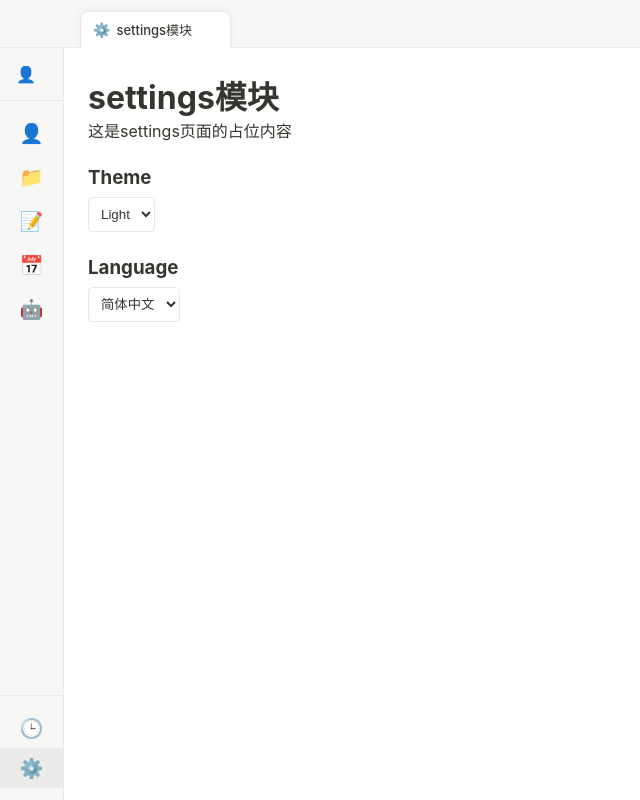
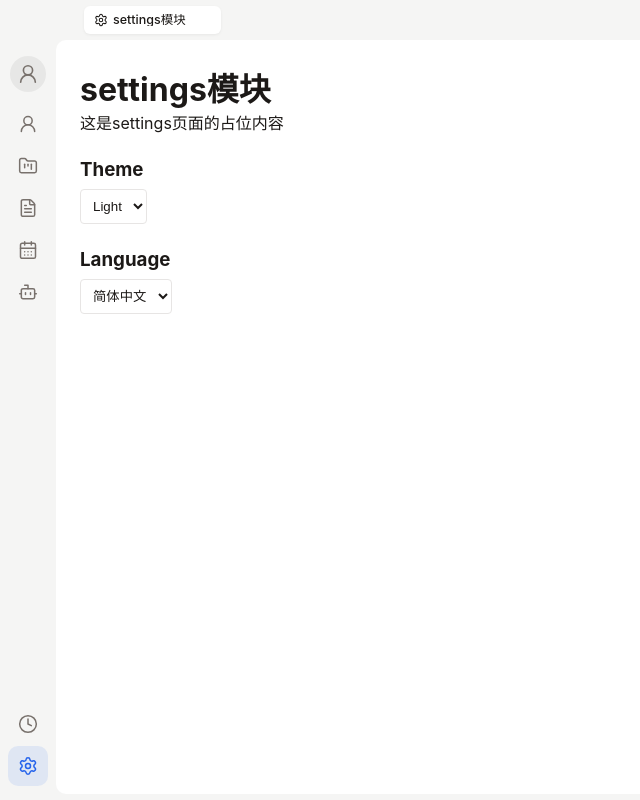
Before and after one commit to cheney-plus/happy-friday, a Vue app: page /settings in a window 1280 px wide. Shown: the whole page, without its empty margins (0-640 px from the left). Built offline with nearby package versions, Linux system fonts and the light colour scheme.

Commit message:
提升样式审美

```diff
--- a/package.json
+++ b/package.json
@@ -12,6 +12,7 @@
   "dependencies": {
     "@tauri-apps/api": "^2",
     "@tauri-apps/plugin-opener": "^2",
+    "lucide-vue-next": "^1.0.0",
     "pinia": "^3.0.4",
     "vue": "^3.5.13",
     "vue-i18n": "^11.4.0",
--- a/src/App.vue
+++ b/src/App.vue
@@ -4,7 +4,9 @@
     <div class="main-body">
       <Sidebar />
       <main class="main-content">
-        <router-view />
+        <div class="content-wrapper">
+          <router-view />
+        </div>
       </main>
     </div>
   </div>
@@ -19,34 +21,32 @@ import { invoke } from '@tauri-apps/api/core';
 import { listen } from '@tauri-apps/api/event';
 import { setI18nLanguage } from '@/i18n';
 import { useRoute } from 'vue-router';
+import type { IconName } from '@/store';
 
 const appStore = useAppStore();
 const tabStore = useTabStore();
 const route = useRoute();
 
-// Sync route changes to tabs
+const allMenus: { key: string; path: string; icon: IconName; i18nKey: string }[] = [
+  { key: 'user', path: '/user', icon: 'UserRound', i18nKey: 'user.title' },
+  { key: 'workspace', path: '/workspace', icon: 'FolderKanban', i18nKey: 'workspace.title' },
+  { key: 'note', path: '/note', icon: 'FileText', i18nKey: 'note.title' },
+  { key: 'schedule', path: '/schedule', icon: 'CalendarDays', i18nKey: 'schedule.title' },
+  { key: 'history', path: '/history', icon: 'Clock', i18nKey: 'history.title' },
+  { key: 'settings', path: '/settings', icon: 'Settings', i18nKey: 'settings.title' },
+  { key: 'friday', path: '/friday', icon: 'Bot', i18nKey: 'friday.title' }
+];
+
 watch(
   () => route.path,
   (newPath) => {
     if (newPath && newPath !== '/') {
-      // Find matching menu config to get title and icon
-      const allMenus = [
-        { key: 'user', path: '/user', icon: '👤', i18nKey: 'user.title' },
-        { key: 'workspace', path: '/workspace', icon: '📁', i18nKey: 'workspace.title' },
-        { key: 'note', path: '/note', icon: '📝', i18nKey: 'note.title' },
-        { key: 'schedule', path: '/schedule', icon: '📅', i18nKey: 'schedule.title' },
-        { key: 'history', path: '/history', icon: '🕒', i18nKey: 'history.title' },
-        { key: 'settings', path: '/settings', icon: '⚙️', i18nKey: 'settings.title' },
-        { key: 'friday', path: '/friday', icon: '🤖', i18nKey: 'friday.title' }
-      ];
-
-      // Simple matching logic based on root path
       const rootPath = '/' + newPath.split('/')[1];
       const menu = allMenus.find(m => m.path === rootPath);
 
       if (menu) {
         tabStore.addTab({
-          id: newPath, // use full path as id so /workspace and /workspace/1 are distinct
+          id: newPath,
           path: newPath,
           i18nKey: menu.i18nKey,
           icon: menu.icon
@@ -58,10 +58,8 @@ watch(
 );
 
 onMounted(async () => {
-  // Only invoke Tauri APIs when running in Tauri context
   if ((window as any).__TAURI_INTERNALS__) {
     try {
-      // Attempt to load config from backend
       const config = await invoke<any>('get_config');
       if (config) {
         if (config.language) {
@@ -98,17 +96,28 @@ onMounted(async () => {
   height: 100vh;
   width: 100vw;
   overflow: hidden;
+  background-color: var(--bg-secondary);
 }
 
 .main-body {
   display: flex;
   flex: 1;
   overflow: hidden;
+  padding: 0 6px 6px 0;
 }
 
 .main-content {
   flex: 1;
+  overflow: hidden;
+  display: flex;
+  flex-direction: column;
+}
+
+.content-wrapper {
+  flex: 1;
   overflow-y: auto;
   background-color: var(--bg-primary);
+  border-radius: var(--content-radius);
+  margin: 0;
 }
 </style>
--- a/src/assets/styles/variables.css
+++ b/src/assets/styles/variables.css
@@ -1,23 +1,30 @@
 :root {
-  /* Light Theme (Default) */
   --bg-primary: #ffffff;
-  --bg-secondary: #f7f7f5;
-  --bg-sidebar: #f7f7f5;
-  --bg-hover: #ebebea;
-  --text-primary: #37352f;
-  --text-secondary: #9b9a97;
-  --border-color: #e9e9e7;
-  --accent-color: #2383e2;
-  --sidebar-width: 64px;
+  --bg-secondary: #f5f5f4;
+  --bg-sidebar: #f5f5f4;
+  --bg-hover: rgba(0, 0, 0, 0.06);
+  --bg-active: rgba(0, 0, 0, 0.08);
+  --text-primary: #1c1917;
+  --text-secondary: #78716c;
+  --text-tertiary: #a8a29e;
+  --border-color: #e7e5e4;
+  --accent-color: #2563eb;
+  --accent-light: rgba(37, 99, 235, 0.1);
+  --sidebar-width: 56px;
+  --tab-bar-height: 40px;
+  --content-radius: 10px;
 }
 
 [data-theme='dark'] {
-  --bg-primary: #191919;
-  --bg-secondary: #202020;
-  --bg-sidebar: #202020;
-  --bg-hover: #2f2f2f;
-  --text-primary: #rgba(255, 255, 255, 0.9);
-  --text-secondary: rgba(255, 255, 255, 0.5);
-  --border-color: #2f2f2f;
-  --accent-color: #2e78c2;
+  --bg-primary: #1c1917;
+  --bg-secondary: #292524;
+  --bg-sidebar: #292524;
+  --bg-hover: rgba(255, 255, 255, 0.06);
+  --bg-active: rgba(255, 255, 255, 0.08);
+  --text-primary: rgba(255, 255, 255, 0.92);
+  --text-secondary: rgba(255, 255, 255, 0.55);
+  --text-tertiary: rgba(255, 255, 255, 0.35);
+  --border-color: #3f3f46;
+  --accent-color: #3b82f6;
+  --accent-light: rgba(59, 130, 246, 0.15);
 }
--- a/src/components/layout/Sidebar.vue
+++ b/src/components/layout/Sidebar.vue
@@ -1,10 +1,8 @@
 <template>
-  <aside :class="['sidebar', { collapsed: appStore.sidebarCollapsed }]">
-    <div class="sidebar-header">
-      <div class="avatar" @click="toggleSidebar">
-        <!-- Avatar icon placeholder -->
-        <span v-if="appStore.sidebarCollapsed">👤</span>
-        <span v-else>👤 User</span>
+  <aside class="sidebar">
+    <div class="sidebar-top">
+      <div class="sidebar-avatar">
+        <UserRound :size="22" :stroke-width="1.8" />
       </div>
     </div>
 
@@ -16,8 +14,8 @@
         class="menu-item"
         active-class="active"
       >
-        <span class="icon">{{ item.icon }}</span>
-        <span v-if="!appStore.sidebarCollapsed" class="label">{{ t(item.i18nKey) }}</span>
+        <component :is="item.iconComponent" :size="20" :stroke-width="1.8" />
+        <span class="menu-tooltip">{{ t(item.i18nKey) }}</span>
       </router-link>
     </nav>
 
@@ -29,111 +27,145 @@
         class="menu-item"
         active-class="active"
       >
-        <span class="icon">{{ item.icon }}</span>
-        <span v-if="!appStore.sidebarCollapsed" class="label">{{ t(item.i18nKey) }}</span>
+        <component :is="item.iconComponent" :size="20" :stroke-width="1.8" />
+        <span class="menu-tooltip">{{ t(item.i18nKey) }}</span>
       </router-link>
     </div>
   </aside>
 </template>
 
 <script setup lang="ts">
-import { useAppStore } from '@/store';
 import { useI18n } from 'vue-i18n';
+import {
+  UserRound,
+  FolderKanban,
+  FileText,
+  CalendarDays,
+  Bot,
+  Clock,
+  Settings
+} from 'lucide-vue-next';
 
-const appStore = useAppStore();
 const { t } = useI18n();
 
-const toggleSidebar = () => {
-  appStore.toggleSidebar();
-};
-
 const menuConfig = [
-  { key: 'user', path: '/user', icon: '👤', i18nKey: 'user.title' },
-  { key: 'workspace', path: '/workspace', icon: '📁', i18nKey: 'workspace.title' },
-  { key: 'note', path: '/note', icon: '📝', i18nKey: 'note.title' },
-  { key: 'schedule', path: '/schedule', icon: '📅', i18nKey: 'schedule.title' },
-  { key: 'friday', path: '/friday', icon: '🤖', i18nKey: 'friday.title' }
+  { key: 'user', path: '/user', iconComponent: UserRound, i18nKey: 'user.title' },
+  { key: 'workspace', path: '/workspace', iconComponent: FolderKanban, i18nKey: 'workspace.title' },
+  { key: 'note', path: '/note', iconComponent: FileText, i18nKey: 'note.title' },
+  { key: 'schedule', path: '/schedule', iconComponent: CalendarDays, i18nKey: 'schedule.title' },
+  { key: 'friday', path: '/friday', iconComponent: Bot, i18nKey: 'friday.title' }
 ];
 
 const bottomMenuConfig = [
-  { key: 'history', path: '/history', icon: '🕒', i18nKey: 'history.title' },
-  { key: 'settings', path: '/settings', icon: '⚙️', i18nKey: 'settings.title' }
+  { key: 'history', path: '/history', iconComponent: Clock, i18nKey: 'history.title' },
+  { key: 'settings', path: '/settings', iconComponent: Settings, i18nKey: 'settings.title' }
 ];
 </script>
 
 <style scoped>
 .sidebar {
-  width: 240px;
+  width: var(--sidebar-width);
   height: 100%;
   background-color: var(--bg-sidebar);
-  border-right: 1px solid var(--border-color);
   display: flex;
   flex-direction: column;
-  transition: width 0.3s ease;
-  overflow: hidden;
+  align-items: center;
+  padding: 8px 0;
+  flex-shrink: 0;
 }
 
-.sidebar.collapsed {
-  width: var(--sidebar-width);
+.sidebar-top {
+  padding: 8px 0 12px;
 }
 
-.sidebar-header {
-  padding: 16px;
-  border-bottom: 1px solid var(--border-color);
+.sidebar-avatar {
+  width: 36px;
+  height: 36px;
+  border-radius: 50%;
+  background-color: var(--bg-hover);
+  display: flex;
+  align-items: center;
+  justify-content: center;
+  color: var(--text-secondary);
   cursor: pointer;
+  transition: background-color 0.2s, color 0.2s;
 }
 
-.avatar {
-  display: flex;
-  align-items: center;
-  gap: 12px;
-  font-weight: bold;
+.sidebar-avatar:hover {
+  background-color: var(--bg-active);
+  color: var(--text-primary);
 }
 
 .sidebar-menu {
   flex: 1;
-  padding: 12px 0;
   display: flex;
   flex-direction: column;
-  gap: 4px;
+  align-items: center;
+  gap: 2px;
+  width: 100%;
 }
 
 .sidebar-bottom {
-  padding: 12px 0;
-  border-top: 1px solid var(--border-color);
+  display: flex;
+  flex-direction: column;
+  align-items: center;
+  gap: 2px;
+  width: 100%;
+  padding-top: 8px;
 }
 
 .menu-item {
+  position: relative;
+  width: 40px;
+  height: 40px;
   display: flex;
   align-items: center;
-  padding: 8px 16px;
-  color: var(--text-primary);
-  transition: background-color 0.2s;
-}
-
-.sidebar.collapsed .menu-item {
   justify-content: center;
-  padding: 8px 0;
+  border-radius: 10px;
+  color: var(--text-secondary);
+  transition: background-color 0.15s, color 0.15s;
 }
 
 .menu-item:hover {
   background-color: var(--bg-hover);
+  color: var(--text-primary);
 }
 
 .menu-item.active {
-  background-color: var(--bg-hover);
+  background-color: var(--accent-light);
   color: var(--accent-color);
-  font-weight: bold;
 }
 
-.icon {
-  font-size: 1.2rem;
-  min-width: 24px;
-  text-align: center;
+.menu-tooltip {
+  position: absolute;
+  left: calc(100% + 10px);
+  top: 50%;
+  transform: translateY(-50%);
+  background-color: var(--text-primary);
+  color: var(--bg-primary);
+  font-size: 12px;
+  font-weight: 500;
+  padding: 4px 10px;
+  border-radius: 6px;
+  white-space: nowrap;
+  pointer-events: none;
+  opacity: 0;
+  transition: opacity 0.15s;
+  z-index: 100;
 }
 
-.label {
-  margin-left: 12px;
-  white-space: nowrap;
+.menu-tooltip::before {
+  content: '';
+  position: absolute;
+  left: -4px;
+  top: 50%;
+  transform: translateY(-50%);
+  border: 4px solid transparent;
+  border-right-color: var(--text-primary);
+  border-left: none;
+}
+
+.menu-item:hover .menu-tooltip {
+  opacity: 1;
 }
 </style>
--- a/src/components/layout/TabBar.vue
+++ b/src/components/layout/TabBar.vue
@@ -10,10 +10,16 @@
         role="tab"
         @click="switchTab(tab)"
       >
-        <span class="tab-icon" v-if="tab.icon">{{ tab.icon }}</span>
+        <component
+          v-if="tab.icon"
+          :is="iconMap[tab.icon]"
+          :size="14"
+          :stroke-width="1.8"
+          class="tab-icon"
+        />
         <span class="tab-title">{{ t(tab.i18nKey) }}</span>
         <button class="tab-close-btn" @click.stop="closeTab(tab.id)">
-          &times;
+          <X :size="12" :stroke-width="2" />
         </button>
       </div>
     </div>
@@ -23,13 +29,34 @@
 </template>
 
 <script setup lang="ts">
-import { useTabStore, type Tab } from '@/store';
+import { useTabStore, type Tab, type IconName } from '@/store';
 import { useI18n } from 'vue-i18n';
 import { useRouter } from 'vue-router';
+import {
+  X,
+  UserRound,
+  FolderKanban,
+  FileText,
+  CalendarDays,
+  Bot,
+  Clock,
+  Settings
+} from 'lucide-vue-next';
+import type { Component } from 'vue';
 
 const tabStore = useTabStore();
 const { t } = useI18n();
 const router = useRouter();
+
+const iconMap: Record<IconName, Component> = {
+  UserRound,
+  FolderKanban,
+  FileText,
+  CalendarDays,
+  Bot,
+  Clock,
+  Settings
+};
 
 const switchTab = (tab: Tab) => {
   if (tabStore.activeTabId !== tab.id) {
@@ -40,13 +67,11 @@ const switchTab = (tab: Tab) => {
 const closeTab = (id: string) => {
   tabStore.removeTab(id);
   if (tabStore.activeTabId) {
-    // Navigate to the newly active tab if there's still one
     const activeTab = tabStore.openedTabs.find(t => t.id === tabStore.activeTabId);
     if (activeTab) {
       router.push(activeTab.path);
     }
   } else {
-    // If no tabs left, maybe go to a default route or show an empty state
     router.push('/workspace');
   }
 };
@@ -55,14 +80,14 @@ const closeTab = (id: string) => {
 <style scoped>
 .tab-bar-container {
   display: flex;
-  align-items: flex-end;
-  height: 48px;
+  align-items: center;
+  height: var(--tab-bar-height);
   background-color: var(--bg-secondary);
-  border-bottom: 1px solid var(--border-color);
-  padding-top: 12px;
+  padding-left: 4px;
   user-select: none;
   -webkit-app-region: drag;
   app-region: drag;
+  flex-shrink: 0;
 }
 
 .mac-traffic-lights-spacer {
@@ -72,9 +97,9 @@ const closeTab = (id: string) => {
 
 .tabs-list {
   display: flex;
-  height: 36px;
-  align-items: flex-end;
-  gap: 4px;
+  align-items: center;
+  gap: 1px;
+  height: 100%;
   -webkit-app-region: no-drag;
   app-region: no-drag;
 }
@@ -82,48 +107,32 @@ const closeTab = (id: string) => {
 .tab-item {
   display: flex;
   align-items: center;
-  height: 32px;
-  min-width: 120px;
-  max-width: 200px;
-  padding: 0 12px;
-  background-color: var(--bg-primary);
-  border: 1px solid var(--border-color);
-  border-bottom: none;
-  border-top-left-radius: 8px;
-  border-top-right-radius: 8px;
+  height: 28px;
+  padding: 0 10px;
+  border-radius: 6px;
   cursor: pointer;
   color: var(--text-secondary);
-  position: relative;
-  transition: all 0.2s;
-  box-shadow: 0 2px 4px rgba(0,0,0,0.02);
+  transition: background-color 0.15s, color 0.15s;
+  gap: 5px;
+  max-width: 180px;
 }
 
 .tab-item:hover {
   background-color: var(--bg-hover);
+  color: var(--text-primary);
 }
 
 .tab-item.active {
-  height: 36px;
+  background-color: var(--bg-primary);
   color: var(--text-primary);
-  background-color: var(--bg-primary);
-  z-index: 2;
   font-weight: 500;
-  box-shadow: 0 -2px 6px rgba(0,0,0,0.05);
-}
-
-.tab-item.active::after {
-  content: '';
-  position: absolute;
-  bottom: -1px;
-  left: 0;
-  right: 0;
-  height: 1px;
-  background-color: var(--bg-primary);
+  box-shadow: 0 1px 3px rgba(0, 0, 0, 0.06);
 }
 
 .tab-icon {
-  margin-right: 6px;
-  font-size: 14px;
+  flex-shrink: 0;
+  display: flex;
+  align-items: center;
 }
 
 .tab-title {
@@ -131,24 +140,25 @@ const closeTab = (id: string) => {
   overflow: hidden;
   text-overflow: ellipsis;
   white-space: nowrap;
-  font-size: 13px;
+  font-size: 12.5px;
+  line-height: 1;
 }
 
 .tab-close-btn {
   background: none;
   border: none;
-  color: var(--text-secondary);
-  font-size: 16px;
+  color: var(--text-tertiary);
   cursor: pointer;
-  margin-left: 8px;
-  border-radius: 50%;
+  margin-left: 2px;
+  border-radius: 4px;
   width: 18px;
   height: 18px;
   display: flex;
   align-items: center;
   justify-content: center;
   opacity: 0;
-  transition: opacity 0.2s, background-color 0.2s;
+  transition: opacity 0.15s, background-color 0.15s, color 0.15s;
+  flex-shrink: 0;
 }
 
 .tab-item:hover .tab-close-btn {
@@ -156,7 +166,7 @@ const closeTab = (id: string) => {
 }
 
 .tab-close-btn:hover {
-  background-color: var(--border-color);
+  background-color: var(--bg-hover);
   color: var(--text-primary);
 }
 
--- a/src/store/modules/tabs.ts
+++ b/src/store/modules/tabs.ts
@@ -1,10 +1,12 @@
 import { defineStore } from 'pinia';
 
+export type IconName = 'UserRound' | 'FolderKanban' | 'FileText' | 'CalendarDays' | 'Bot' | 'Clock' | 'Settings';
+
 export interface Tab {
-  id: string; // unique identifier (usually route path)
-  path: string; // route path
-  i18nKey: string; // translation key for title
-  icon?: string; // icon to display
+  id: string;
+  path: string;
+  i18nKey: string;
+  icon?: IconName;
 }
 
 export const useTabStore = defineStore('tabs', {
@@ -25,10 +27,8 @@ export const useTabStore = defineStore('tabs', {
       if (index !== -1) {
         this.openedTabs.splice(index, 1);
 
-        // If we closed the active tab, we need to switch to another tab
         if (this.activeTabId === id) {
           if (this.openedTabs.length > 0) {
-            // Switch to the previous tab if possible, otherwise the first tab
             const nextIndex = Math.max(0, index - 1);
             this.activeTabId = this.openedTabs[nextIndex].id;
           } else {
```
Also changed, not shown: 1 other file (tests, documents, lock files or other folders).
